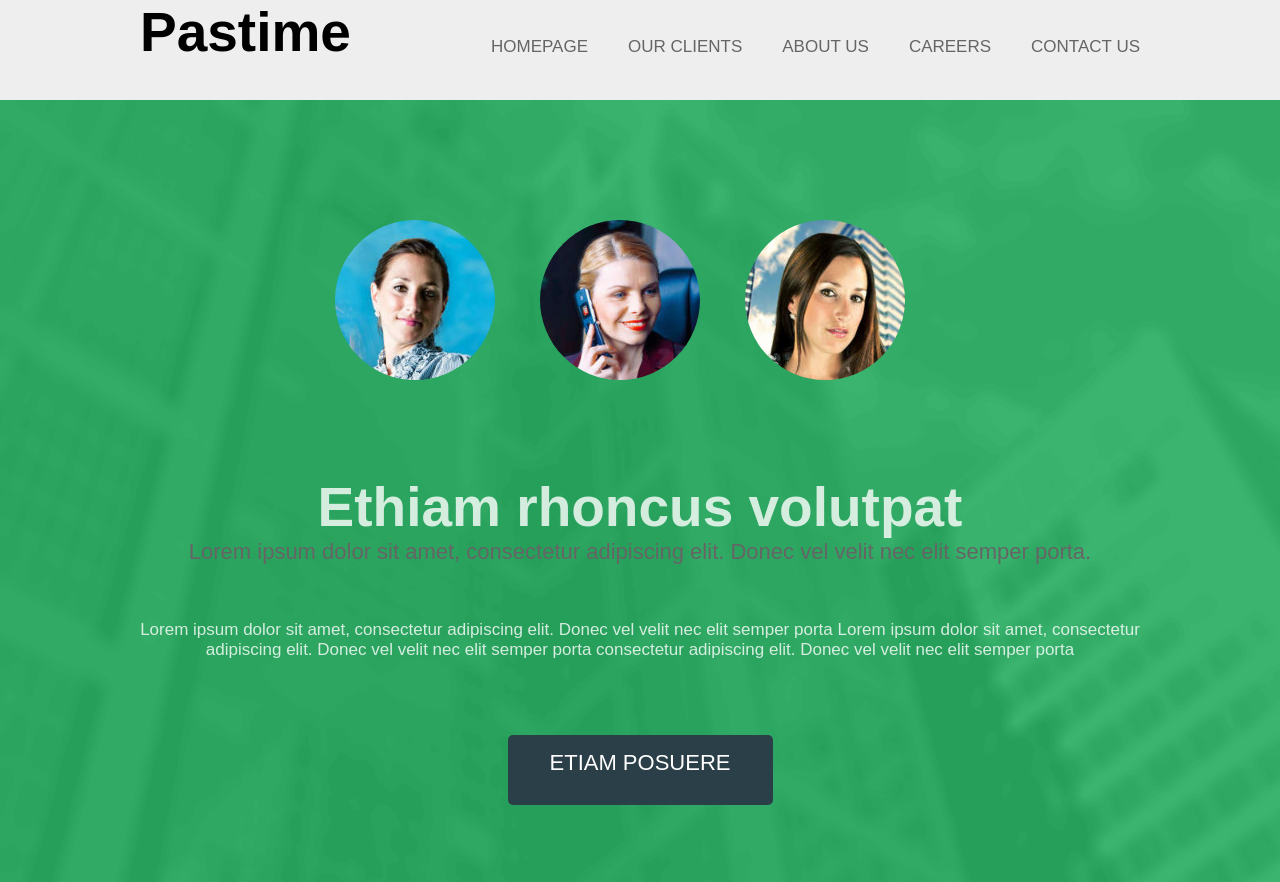
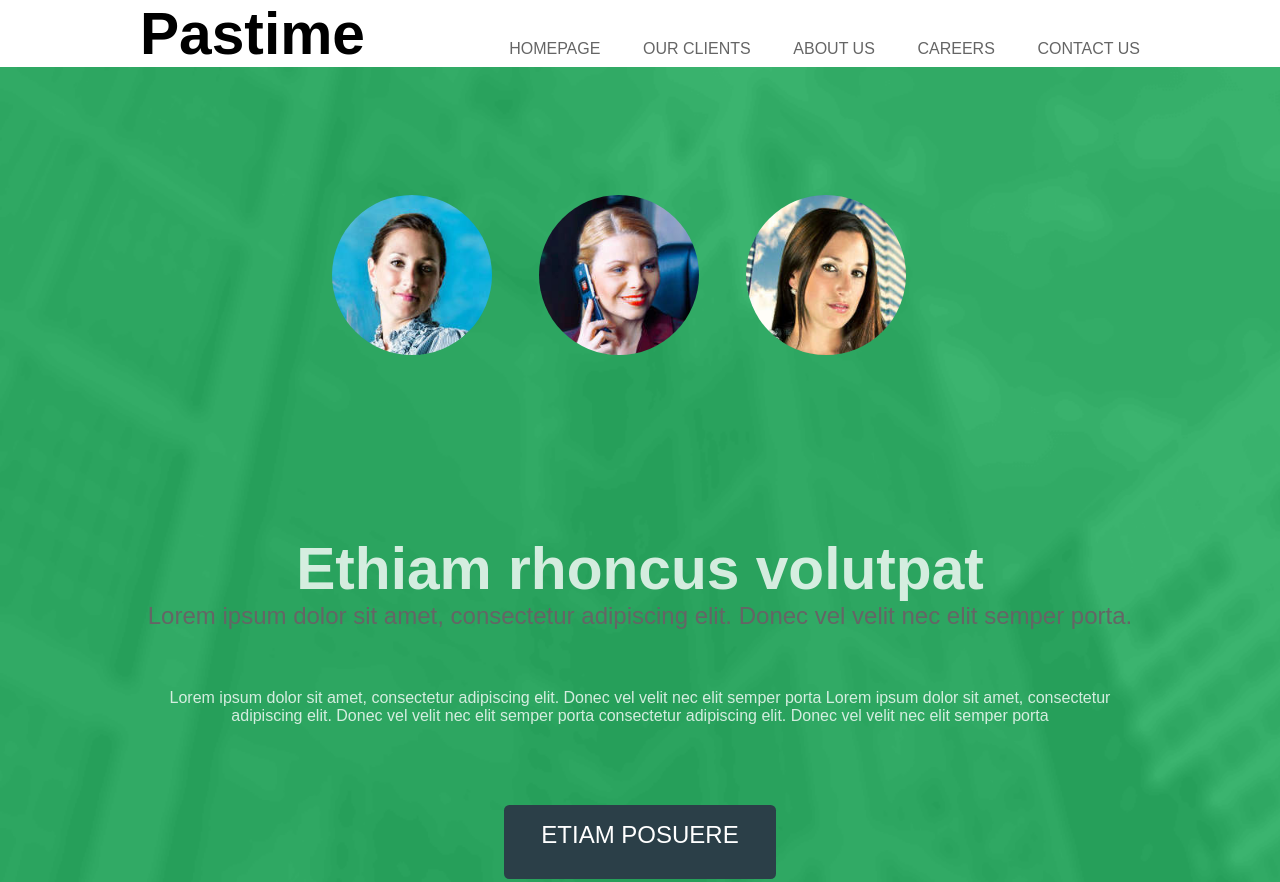
Before and after one commit to njonis/challenge3, a plain HTML site: page index.html in a window 1280 px wide. Shown: the top 882 px of the page. Drawn offline with Linux system fonts and the light colour scheme; a web font is replaced by a local one.

Commit message:
debut de reponsive

```diff
--- a/index.html
+++ b/index.html
@@ -23,8 +23,8 @@
     <main>
       <section id="section1" >
         <article>
-          <div>
-            <img class="imageFilles" src="pic01.jpg">
+          <div id="conteneurimages">
+            <img width="160px"  height="160px" class="imageFilles" src="pic01.jpg">
             <img class="imageFilles" src="pic02.jpg">
             <img class="imageFilles" src="pic03.jpg">
           </div>
--- a/style.css
+++ b/style.css
@@ -13,23 +13,23 @@
 
 body{
   font-family: 'News Cycle', sans-serif;
-  font-size: 17px;
+  font-size: 1em;
   text-align: center;
 }
 
 header{
   background-color: #eeeeee;
-  height: 100px;
+  /*height: 100px;*/
 }
 
 nav{
-  width: 1000px;
+  max-width: 1000px;
   margin: auto;
   height: inherit;
 }
 
 h1{
-  font-size: 55px;
+  font-size: 3.666666em;
   float: left;
 }
 
@@ -37,12 +37,12 @@ nav ul{
   list-style-type:none;
   float: right;
   height: inherit;
-  padding-top: 37px;
+  padding-top: 2.5em;
 }
 
 nav ul li{
   float: left;
-  margin-left: 40px;
+  margin-left: 2.666666em;
 }
 
 li a{
@@ -62,20 +62,20 @@ li a:hover{
 }
 
 #section1 article{
-  width: 1000px;
+  max-width: 1000px;
   margin: auto;
   height: inherit;
 }
 
 .imageFilles{
   border-radius: 50%;
-  margin-right: 40px;
+  margin-right: 2.666666em;
   width: 160px;
   height: 160px;
 }
 
 #section1 h2{
-  margin-top: 90px;
+  margin-top: 3em;
 }
 
 #section2{
@@ -84,7 +84,7 @@ li a:hover{
 }
 
 #section2 article{
-  width: 1000px;
+  max-width: 1000px;
   margin: auto;
   height: inherit;
 }
@@ -95,7 +95,7 @@ li a:hover{
 }
 
 #section3 article{
-  width: 1000px;
+  max-width: 1000px;
   margin: auto;
   height: inherit;
 }
@@ -106,27 +106,27 @@ p a{
 
 footer{
   background-color: #eeeeee;
-  height: 180px;;
+  height: 12em;;
   margin: auto;
 }
 
 footer div{
-  width: 1000px;
+  max-width: 1000px;
   margin: auto;
   height: inherit;
-  padding-top: 90px;
+  padding-top: 6em;
 }
 
 h2{
-  font-size: 55px;
+  font-size: 3.666666em;
 }
 
 section{
-  padding: 120px 0;
+  padding: 8em 0;
 }
 
 .soustitres{
-  font-size: 22px;
+  font-size: 1.5em;
   color:#656565;
 }
 
@@ -143,26 +143,26 @@ nav ul, #section2 .paragraphes, footer{
 }
 
 .paragraphes{
-  margin-top: 55px;
+  margin-top: 3.66666em;
 }
 
 .bouton{
-  width: 265px;
-  height: 70px;
-  border-radius: 5px;
+  width: 17em;
+  height: 4.66666em;
+  border-radius: 0.33333em;
   display: inline-block;
   background-color: white;
-  padding-top: 15px;
+  padding-top: 1em;
 }
 
 .bouton a{
-  font-size: 22px;
+  font-size: 1.5em;
   text-decoration: none;
 }
 
 #bouton1{
   background-color: #2b3f48;
-  margin-top: 75px;
+  margin-top: 5em;
 }
 
 #bouton1 a{
@@ -171,7 +171,7 @@ nav ul, #section2 .paragraphes, footer{
 
 #bouton2{
   background-color: #27ae61;
-  margin-top: 60px;
+  margin-top: 4em;
 }
 
 #bouton2 a{
@@ -180,9 +180,31 @@ nav ul, #section2 .paragraphes, footer{
 
 #bouton3{
   background-color: white;
-  margin-top: 75px;
+  margin-top: 5em;
 }
 
 #bouton3 a{
   color:#27ae61;
 }
+
+@media (max-width:600px) {
+  .imageFilles{
+    /*width: 20%;
+    height: 20%;*/
+  }
+  #conteneurimages{
+    display: none;
+  }
+
+  #section1 h2{
+    margin-top: 1em;
+  }
+
+  h1, h2{
+    font-size: 2em;
+  }
+
+  nav ul{
+    display: none;
+  }
+}
```
